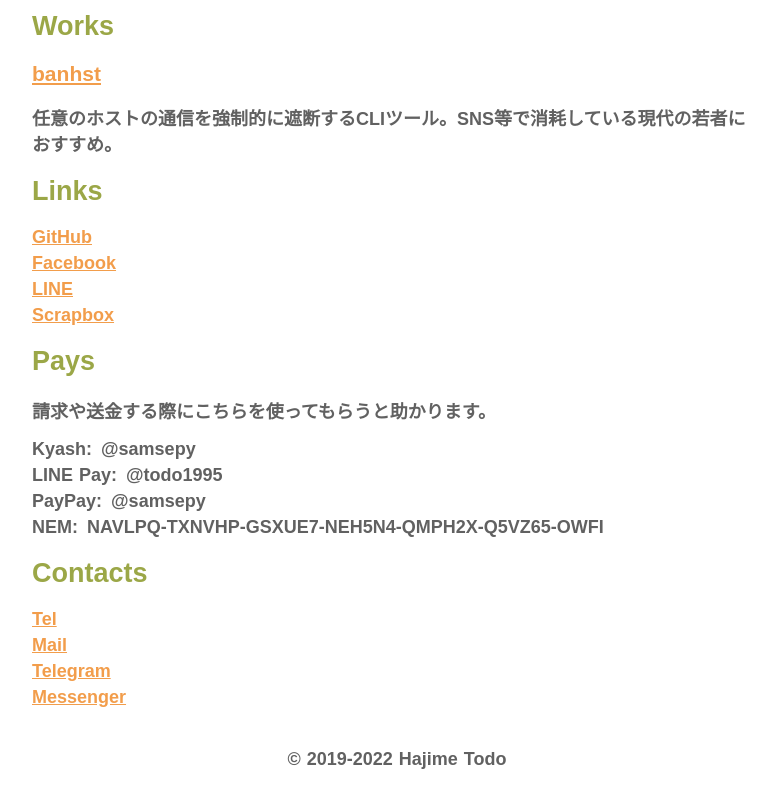
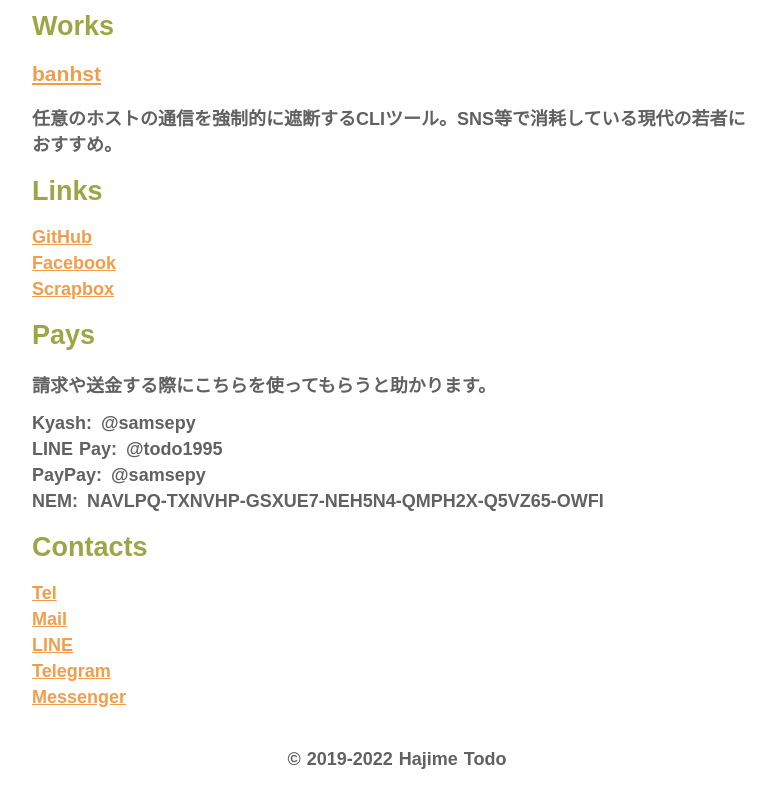
Before and after one commit to samsepy/samsepy.work, a Next.js app: page / in a window 1280 px wide. Shown: the part 941-1741 px from the top of the page, without its empty margins (243-1019 px from the left). Built offline with nearby package versions, Linux system fonts and the light colour scheme.

Commit message:
項目移動

```diff
--- a/pages/index.tsx
+++ b/pages/index.tsx
@@ -181,9 +181,6 @@
           <a href="https://www.facebook.com/hajime.todo/">Facebook</a>
         </li>
         <li>
-          <a href="https://line.me/ti/p/pGoAZ-zuEH/">LINE</a>
-        </li>
-        <li>
           <a href="https://scrapbox.io/samsepy/">Scrapbox</a>
         </li>
       </ul>
@@ -228,6 +225,9 @@
           <a href="mailto:htodo@protonmail.ch/">Mail</a>
         </li>
         <li>
+          <a href="https://line.me/ti/p/pGoAZ-zuEH/">LINE</a>
+        </li>
+        <li>
           <a href="https://t.me/samsepy/">Telegram</a>
         </li>
         <li>
```
